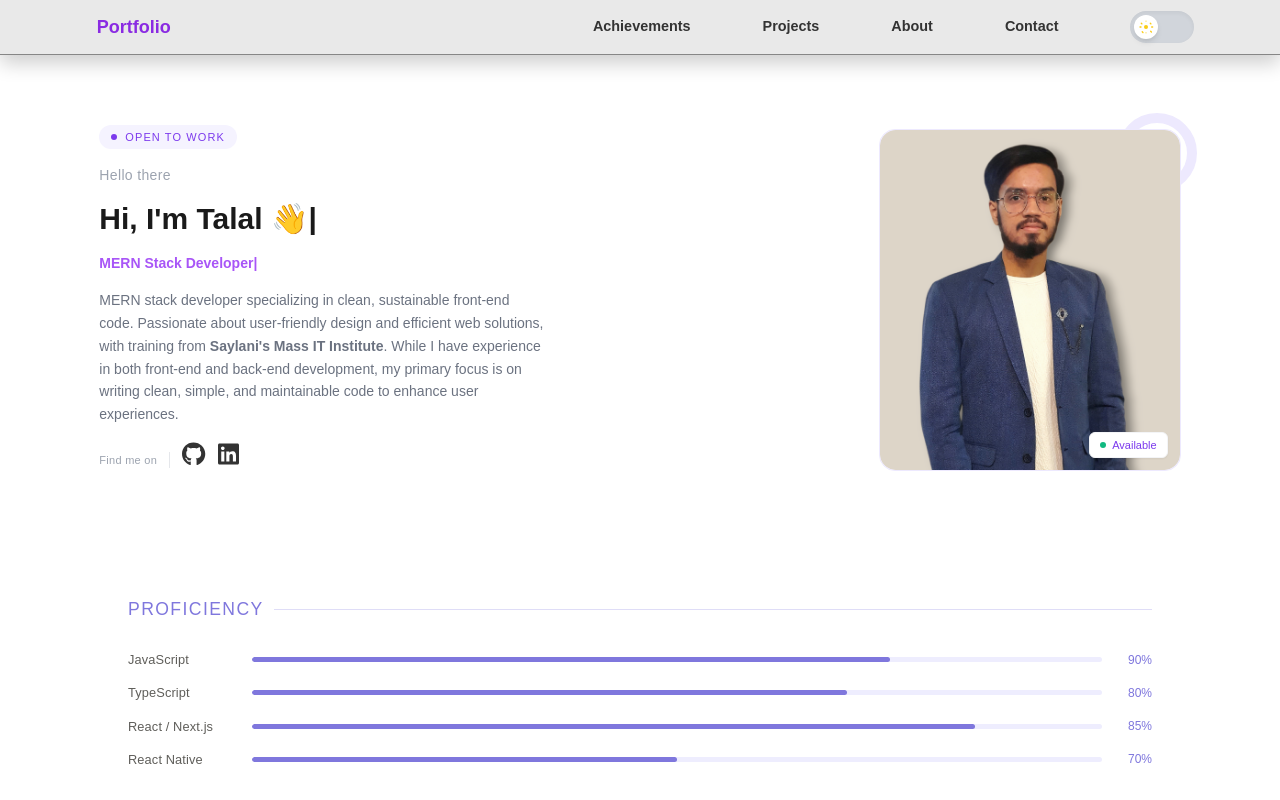
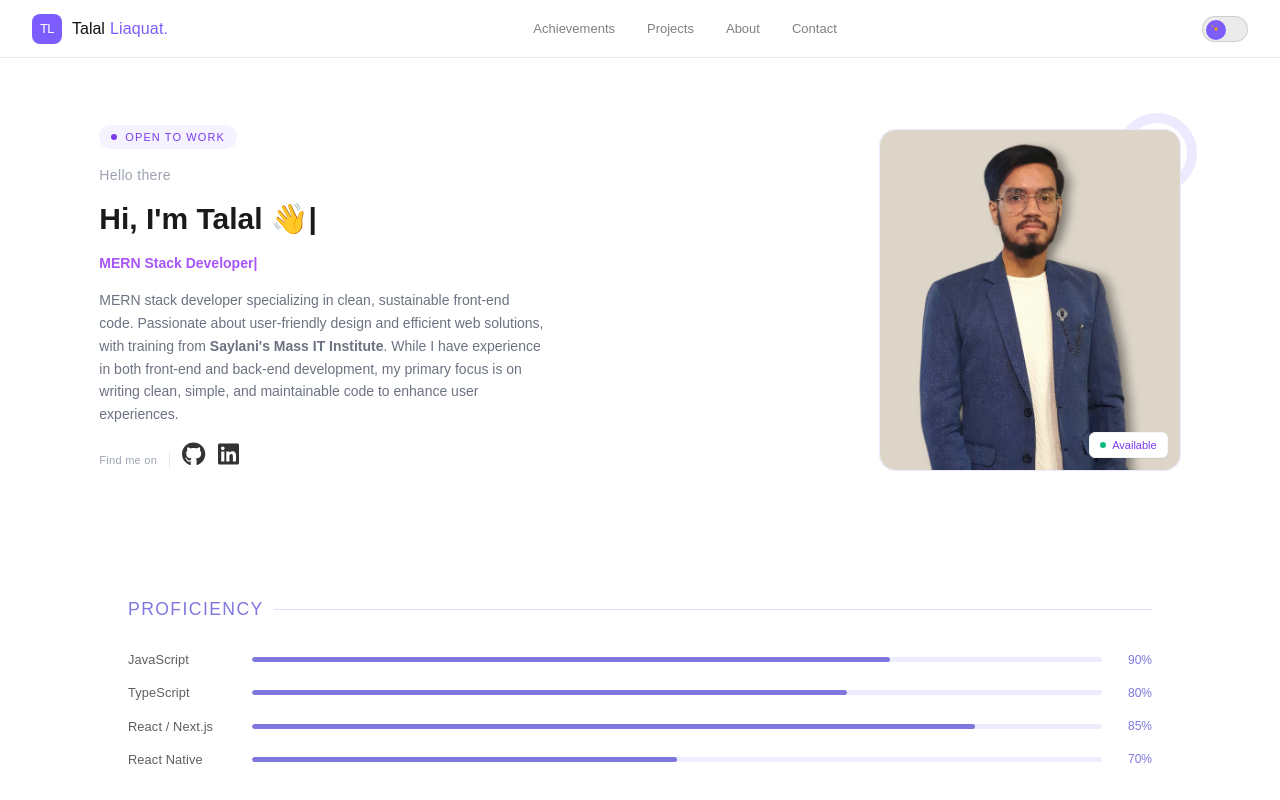
Before and after one commit to Muhammadtalalliaquat/Portfolio, a Next.js app: page /portfolio in a window 1280 px wide. Shown: the top 800 px of the page. Built offline with nearby package versions, Linux system fonts and the light colour scheme.

Commit message:
update navbar UI

```diff
--- a/src/components/main.module.css
+++ b/src/components/main.module.css
@@ -1,101 +1,176 @@
 .navbar {
   position: fixed;
-  top: 0;
-  left: 0;
+  top: 0; left: 0;
   width: 100%;
   z-index: 1000;
   display: flex;
-  justify-content: space-around;
   align-items: center;
-  gap: 25%;
-  padding: 0.7rem 2rem;
-  color: var(--text-color);
-  background: var(--background-color);
-  box-shadow: 0 8px 20px rgba(0, 0, 0, 0.2);
-  border-bottom: 1px solid #868686;
+  justify-content: space-between;
+  padding: 0 2rem;
+  height: 58px;
+  transition: background 0.3s, box-shadow 0.3s, border-color 0.3s;
+  border-bottom: 0.5px solid transparent;
 }
 
-/* .navbar.scrolled {
-  background: rgba(40, 20, 60, 0.9);
-  backdrop-filter: blur(10px);
-  box-shadow: 0 6px 25px rgba(0, 0, 0, 0.3);
-} */
-
+.dark {
+  background: #0d0d14;
+  border-color: rgba(255, 255, 255, 0.08);
+  color: #fff;
+}
 .light {
-  background-color: #e9e9e9;
+  background: #ffffff;
+  border-color: rgba(0, 0, 0, 0.08);
+  color: #111;
 }
-.dark {
-  color: #e9e9e9;
+.scrolled {
+  box-shadow: 0 4px 24px rgba(0, 0, 0, 0.12);
 }
 
-.menu {
+/* Logo */
+.logo { display: flex; align-items: center; gap: 5px; cursor: pointer; border: none; background: none; }
+.logoMark {
+  width: 30px; height: 30px; border-radius: 8px;
+  background: #7c5cfc;
+  display: flex; align-items: center; justify-content: center;
+  font-size: 13px; font-weight: 500; color: #fff; letter-spacing: -0.5px;
+  flex-shrink: 0;
+  margin-right: 5px;
+}
+.logo span:not(.logoMark) { font-size: 16px; font-weight: 500; color: inherit; letter-spacing: 0.01em; }
+.dot { color: #7c5cfc !important; }
+
+/* Desktop nav links */
+.links {
   display: flex;
   align-items: center;
   list-style: none;
-  gap: 3.5rem;
-  font-size: 0.9rem;
-  transition: transform 0.3s ease;
+  gap: 4px;
+}
+.links li button {
+  display: block;
+  padding: 6px 14px;
+  font-size: 13px;
+  font-weight: 500;
+  border: none;
+  background: none;
+  cursor: pointer;
+  border-radius: 8px;
+  transition: color 0.2s, background 0.2s;
+}
+.dark .links li button { color: rgba(255, 255, 255, 0.5); }
+.light .links li button { color: rgba(0, 0, 0, 0.5); }
+.dark .links li button:hover { color: #fff; background: rgba(255,255,255,0.07); }
+.light .links li button:hover { color: #111; background: rgba(0,0,0,0.06); }
+.links li.active button {
+  color: #fff !important;
+  background: #7c5cfc;
+}
+.links li.active button:hover {
+  color: #fff !important;
+  background: #7c5cfc;
 }
 
-.active {
-  background-color: #464646;
-  /* border-radius: 8px; */
-  color: #fff !important;
+/* Controls */
+.controls {
+  display: flex;
+  align-items: center;
+  gap: 12px;
 }
 
-.menu li {
+/* Theme toggle */
+.themeToggle {
   position: relative;
+  width: 46px; height: 26px;
+  border-radius: 99px;
+  border: 0.5px solid rgba(255,255,255,0.15);
+  background: rgba(255,255,255,0.08);
   cursor: pointer;
-  color: var(--text-color);
-  font-weight: bolder;
-  padding-left: 8px;
-  padding-right: 8px;
-  transition: all 0.3s ease;
+  display: flex; align-items: center;
+  transition: background 0.3s;
+}
+.light .themeToggle {
+  background: rgba(0,0,0,0.08);
+  border-color: rgba(0,0,0,0.12);
+}
+.thumb {
+  position: absolute;
+  left: 3px; top: 3px;
+  width: 20px; height: 20px;
+  border-radius: 50%;
+  background: #7c5cfc;
+  transition: transform 0.3s;
+}
+.thumbDark { transform: translateX(20px); background: #f59e0b; }
+.sunIcon {
+  position: absolute; left: 6px;
+  color: #f59e0b;
+  opacity: 0; transition: opacity 0.3s;
+}
+.moonIcon {
+  position: absolute; right: 6px;
+  color: rgba(255,255,255,0.7);
+  opacity: 0; transition: opacity 0.3s;
+}
+.iconVisible { opacity: 1; }
+
+/* Hamburger (CSS bars) */
+.hamburger {
+  display: none;
+  flex-direction: column;
+  justify-content: center;
+  gap: 5px;
+  width: 34px; height: 34px;
+  background: none;
+  border: 0.5px solid rgba(255,255,255,0.15);
+  border-radius: 8px;
+  cursor: pointer;
+  padding: 0 8px;
+}
+.light .hamburger { border-color: rgba(0,0,0,0.15); }
+.bar {
+  display: block;
+  width: 100%; height: 1.5px;
+  border-radius: 2px;
+  background: currentColor;
+  transition: transform 0.25s, opacity 0.25s;
+}
+.barTop { transform: translateY(6.5px) rotate(45deg); }
+.barMid { opacity: 0; }
+.barBot { transform: translateY(-6.5px) rotate(-45deg); }
+
+/* Overlay */
+.overlay {
+  position: fixed; inset: 0; z-index: 40;
 }
 
-.menu li:hover {
-  color: var(--primary-color);
-  border-radius: 5px;
-  transform: scale(1.05);
+/* Mobile menu */
+.mobileMenu {
+  position: absolute;
+  top: 58px; left: 0; right: 0;
+  z-index: 50;
+  list-style: none;
+  padding: 0.75rem 1rem;
+  border-bottom: 0.5px solid rgba(255,255,255,0.08);
+  display: flex; flex-direction: column; gap: 4px;
+}
+.dark .mobileMenu { background: #0d0d14; }
+.light .mobileMenu { background: #fff; border-color: rgba(0,0,0,0.08); }
+.mobileMenu li button {
+  display: block; width: 100%;
+  text-align: left;
+  padding: 10px 14px;
+  font-size: 13px; font-weight: 500;
+  border: none; background: none; cursor: pointer;
+  border-radius: 8px;
+  transition: background 0.15s, color 0.15s;
+}
+.dark .mobileMenu li button { color: rgba(255,255,255,0.5); }
+.light .mobileMenu li button { color: rgba(0,0,0,0.5); }
+.mobileMenu li.active button,
+.mobileMenu li button:hover {
+  color: #fff; background: #7c5cfc;
 }
 
-.menu li::after {
-  content: "";
-  position: absolute;
-  bottom: 0;
-  left: 0;
-  width: 0;
-  height: 2px;
-  background-color: var(--primary-color);
-  transition: width 0.3s ease;
-}
-
-.menu li.themeToggleLi::after {
-  content: none !important;
-}
-
-.btn {
-  color: var(--primary-color);
-  border: none;
-  padding: 0.6rem 1.2rem;
-  cursor: pointer;
-  font-weight: 600;
-  font-size: large;
-  transition: all 0.3s ease;
-}
-
-.menu li {
-  cursor: pointer;
-}
-
-.hamburger {
-  display: none;
-  font-size: 1.5rem;
-  background: none;
-  border: none;
-  color: var(--text-color);
-  cursor: pointer;
-}
 
 .iconContanier {
   display: flex;
@@ -113,155 +188,7 @@
   color: #0570ce;
 }
 
-/* Loader styling  */
-
-.container {
-  display: flex;
-  flex-direction: column;
-  align-items: center;
-  justify-content: center;
-  height: 100vh;
-  background-color: #f8f9fa;
+@media (max-width: 768px) {
+  .links { display: none; }
+  .hamburger { display: flex; }
 }
-.image {
-  object-fit: cover;
-  width: 50;
-  height: 50;
-}
-.text {
-  margin-top: 16;
-  font-size: 1.5em;
-  color: #333;
-  font-weight: bold;
-}
-.span {
-  text-align: center;
-  font-size: 0.8em;
-  letter-spacing: 3px;
-}
-
-@media (max-width: 1108px) {
-  .menu {
-    justify-content: center;
-    gap: 3%;
-  }
-  .menu li {
-    font-size: 0.95rem;
-  }
-}
-
-@media (max-width: 768px) {
-  .navbar {
-    justify-content: space-between;
-    padding: 0.7rem 1.5rem;
-  }
-  .menu {
-    opacity: 0;
-    transform: translateY(120px);
-    transition: opacity 0.3s ease, transform 0.3s ease;
-    position: absolute;
-    top: 53px;
-    right: 0;
-    background: var(--background-color);
-    box-shadow: 0 8px 20px rgba(0, 0, 0, 0.1);
-    width: 100%;
-    padding: 1rem;
-    pointer-events: none;
-    display: flex;
-    flex-direction: column;
-    justify-content: center;
-    align-items: start;
-    color: var(--text-color);
-  }
-
-  .menu_open {
-    opacity: 1;
-    transform: translateY(0);
-    pointer-events: auto;
-  }
-
-  .hamburger {
-    display: block;
-    position: relative;
-    width: 30px;
-    height: 30px;
-    background: none;
-    border: none;
-    padding-top: 10px;
-    cursor: pointer;
-  }
-
-  .iconWrapper {
-    position: relative;
-    width: 100%;
-    height: 100%;
-  }
-
-  .icon {
-    position: absolute;
-    top: 0;
-    left: 0;
-    transition: opacity 0.3s ease, transform 0.3s ease;
-    opacity: 0;
-    transform: rotate(10deg);
-  }
-
-  .light .icon {
-    filter: invert(0);
-  }
-
-  .dark .icon {
-    filter: invert(1);
-  }
-
-  .show {
-    opacity: 1;
-    transform: rotate(0deg);
-  }
-
-  .hide {
-    opacity: 0;
-    transform: rotate(90deg);
-  }
-
-  .menu {
-    gap: 2rem;
-  }
-
-  .menu li {
-    width: 100%;
-    font-size: 0.8rem;
-  }
-
-  .menu li:hover {
-    color: var(--primary-color);
-    border-radius: 5px;
-    transform: scale(0.95);
-  }
-
-  .menu li::after {
-    content: "";
-    position: absolute;
-    bottom: 0;
-    left: 0;
-    width: 0;
-    height: 2px;
-    background-color: var(--primary-color);
-    transition: width 0.3s ease;
-  }
-
-  .menu li:hover::after {
-    width: 100%;
-  }
-
-  .btn {
-    background: none;
-    color: var(--primary-color);
-    border: none;
-    padding: 0.6rem 1.2rem;
-    cursor: pointer;
-    font-weight: bolder;
-    font-size: larger;
-    transition: all 0.3s ease;
-  }
-}
--- a/src/components/navbar.js
+++ b/src/components/navbar.js
@@ -3,12 +3,14 @@
 import styles from "./../components/main.module.css";
 import { useState, useEffect } from "react";
 import { useTheme } from "./../context/themeContext";
-import Image from "next/image";
+// import Image from "next/image";
+
 
 function Navbar({ onScroll, sections }) {
   const [isMenuOpen, setIsMenuOpen] = useState(false);
   const { isDarkTheme, themeToggle } = useTheme();
   const [selected, setSelected] = useState("");
+  const [scrolled, setScrolled] = useState(false);
 
   useEffect(() => {
     if (isDarkTheme) {
@@ -18,182 +20,222 @@
     }
   }, [isDarkTheme]);
 
+    useEffect(() => {
+      const onScroll = () => setScrolled(window.scrollY > 10);
+      window.addEventListener("scroll", onScroll);
+      return () => window.removeEventListener("scroll", onScroll);
+    }, []);
+
   const handleClick = (sectionName, ref) => {
     setSelected(sectionName);
     onScroll(ref);
   };
 
-  const toggleMenubar = () => setIsMenuOpen(!isMenuOpen);
+  const navItems = [
+    { key: "achievement", label: "Achievements", ref: sections.acheievemnet },
+    { key: "projects",    label: "Projects",     ref: sections.projects },
+    { key: "about",       label: "About",        ref: sections.about },
+    { key: "contact",     label: "Contact",      ref: sections.contact },
+  ];
+
+  // const toggleMenubar = () => setIsMenuOpen(!isMenuOpen);
 
   return (
-    <div
-      className={`${styles.navbar} ${isDarkTheme ? styles.dark : styles.light}`}
-      // className={styles.navbar}
+    <nav
+      className={`${styles.navbar} ${isDarkTheme ? styles.dark : styles.light} ${scrolled ? styles.scrolled : ""}`}
     >
-      <div>
-        <span className={styles.btn} onClick={() => window.location.reload()}>
-          Portfolio
-        </span>
-      </div>
-      <div className={styles.flex_none}>
+      <span className={styles.logo} onClick={() => window.location.reload()}>
+        <span className={styles.logoMark}>TL</span>
+        Talal<span className={styles.dot}>Liaquat.</span>
+      </span>
+
+      {/* Desktop links */}
+      <ul className={styles.links}>
+        {navItems.map(({ key, label, ref }) => (
+          <li key={key} className={selected === key ? styles.active : ""}>
+            <button onClick={() => handleClick(key, ref)}>{label}</button>
+          </li>
+        ))}
+      </ul>
+
+      {/* Right controls */}
+      <div className={styles.controls}>
+        {/* Theme toggle */}
+        <button
+          className={styles.themeToggle}
+          onClick={() => themeToggle(!isDarkTheme)}
+          aria-label="Toggle theme"
+        >
+          <span
+            className={`${styles.thumb} ${isDarkTheme ? styles.thumbDark : ""}`}
+          />
+          <svg
+            className={`${styles.sunIcon} ${!isDarkTheme ? styles.iconVisible : ""}`}
+            viewBox="0 0 24 24"
+            fill="currentColor"
+            width="14"
+            height="14"
+          >
+            <path d="M12 4.5a1 1 0 0 1 1-1V2a1 1 0 0 1-2 0v1.5a1 1 0 0 1 1 1zM12 19.5a1 1 0 0 1-1 1V22a1 1 0 0 1 2 0v-1.5a1 1 0 0 1-1-1zM4.22 5.64a1 1 0 0 1 1.41 0l1.06 1.06a1 1 0 0 1-1.41 1.41L4.22 7.05a1 1 0 0 1 0-1.41zM18.31 17.73a1 1 0 0 1 1.41 0l1.06 1.06a1 1 1 1-1.41 1.41l-1.06-1.06a1 1 0 0 1 0-1.41zM2 12a1 1 0 0 1 1-1H4.5a1 1 0 0 1 0 2H3a1 1 0 0 1-1-1zM19.5 12a1 1 0 0 1 1-1H22a1 1 0 0 1 0 2h-1.5a1 1 0 0 1-1-1zM5.64 18.36a1 1 0 0 1 1.41 0l1.06 1.06a1 1 1 1-1.41 1.41L5.64 19.77a1 1 0 0 1 0-1.41zM17.73 5.64a1 1 0 0 1 1.41 0l1.06 1.06a1 1 0 0 1-1.41 1.41L17.73 7.05a1 1 0 0 1 0-1.41z" />
+            <circle cx="12" cy="12" r="3" />
+          </svg>
+          <svg
+            className={`${styles.moonIcon} ${isDarkTheme ? styles.iconVisible : ""}`}
+            viewBox="0 0 24 24"
+            fill="currentColor"
+            width="14"
+            height="14"
+          >
+            <path d="M21.64 13a1 1 0 0 0-1.05-.14A8 8 0 1 1 11.1 3.41 1 1 0 0 0 12.36 2 10 10 0 1 0 22 14.05a1 1 0 0 0-.36-1.05z" />
+          </svg>
+        </button>
+
+        {/* Hamburger */}
         <button
           className={styles.hamburger}
-          onClick={toggleMenubar}
+          onClick={() => setIsMenuOpen((v) => !v)}
           aria-label="Toggle menu"
         >
-          <div className={styles.iconWrapper}>
-            <Image
-              src="https://i.postimg.cc/FRtqmFnP/more.png"
-              alt="Hamburger Icon"
-              width={15}
-              height={15}
-              className={`${styles.icon} ${
-                !isMenuOpen ? styles.show : styles.hide
-              } ${isDarkTheme ? styles.dark : styles.light}`}
-            />
-            <Image
-              src="https://i.postimg.cc/rsftGmBg/close.png"
-              alt="Close Icon"
-              width={15}
-              height={15}
-              className={`${styles.icon} ${
-                isMenuOpen ? styles.show : styles.hide
-              } ${isDarkTheme ? styles.dark : styles.light}`}
-            />
-          </div>
+          <span
+            className={`${styles.bar} ${isMenuOpen ? styles.barTop : ""}`}
+          />
+          <span
+            className={`${styles.bar} ${isMenuOpen ? styles.barMid : ""}`}
+          />
+          <span
+            className={`${styles.bar} ${isMenuOpen ? styles.barBot : ""}`}
+          />
         </button>
-        {/* <button
-          className={styles.hamburger}
-          onClick={toggleMenubar}
-          aria-label="Toggle menu"
-        >
-          {isMenuOpen ? (
-            <Image
-              className={`${styles.closeMenustyle} ${
-                isDarkTheme ? styles.dark : styles.light
-              }`}
-              width={15}
-              height={15}
-              src={"https://i.postimg.cc/rsftGmBg/close.png"}
-              alt="Close Menu"
-            />
-          ) : (
-            <Image
-              className={`${styles.closeMenustyle} ${
-                isDarkTheme ? styles.dark : styles.light
-              }`}
-              width={15}
-              height={15}
-              src={"https://i.postimg.cc/FRtqmFnP/more.png"}
-              alt="hamburger menu"
-            />
-          )}
-        </button> */}
-        {isMenuOpen && (
+      </div>
+
+      {/* Mobile menu */}
+      {isMenuOpen && (
+        <>
           <div
-            className="fixed inset-0 z-40 sm:hidden"
+            className={styles.overlay}
             onClick={() => setIsMenuOpen(false)}
           />
-        )}
-        <div
-          className={`${isMenuOpen ? "absolute top-0 left-0 w-full z-50" : ""}`}
-          onClick={(e) => e.stopPropagation()}
-        >
-          <ul
-            className={`${styles.menu} ${isMenuOpen ? styles.menu_open : ""}`}
-          >
-            <li
-              className={selected === "achievement" ? styles.active : ""}
-              onClick={() => handleClick("achievement", sections.acheievemnet)}
-            >
-              <span>Achievements</span>
-            </li>
-            <li
-              className={selected === "projects" ? styles.active : ""}
-              onClick={() => handleClick("projects", sections.projects)}
-            >
-              <span>Projects</span>
-            </li>
-            <li
-              className={selected === "about" ? styles.active : ""}
-              onClick={() => handleClick("about", sections.about)}
-            >
-              <span>About</span>
-            </li>
-            <li
-              className={selected === "contact" ? styles.active : ""}
-              onClick={() => handleClick("contact", sections.contact)}
-            >
-              <span>Contact</span>
-            </li>
+          <ul className={styles.mobileMenu}>
+            {navItems.map(({ key, label, ref }) => (
+              <li key={key} className={selected === key ? styles.active : ""}>
+                <button onClick={() => handleClick(key, ref)}>{label}</button>
+              </li>
+            ))}
+          </ul>
+        </>
+      )}
+    </nav>
+    // <div
+    //   className={`${styles.navbar} ${isDarkTheme ? styles.dark : styles.light}`}
+    // >
+    //   <div>
+    //     <span className={styles.btn} onClick={() => window.location.reload()}>
+    //       Portfolio
+    //     </span>
+    //   </div>
+    //   <div className={styles.flex_none}>
+    //     <button
+    //       className={styles.hamburger}
+    //       onClick={toggleMenubar}
+    //       aria-label="Toggle menu"
+    //     >
+    //       <div className={styles.iconWrapper}>
+    //         <Image
+    //           src="https://i.postimg.cc/FRtqmFnP/more.png"
+    //           alt="Hamburger Icon"
+    //           width={15}
+    //           height={15}
+    //           className={`${styles.icon} ${
+    //             !isMenuOpen ? styles.show : styles.hide
+    //           } ${isDarkTheme ? styles.dark : styles.light}`}
+    //         />
+    //         <Image
+    //           src="https://i.postimg.cc/rsftGmBg/close.png"
+    //           alt="Close Icon"
+    //           width={15}
+    //           height={15}
+    //           className={`${styles.icon} ${
+    //             isMenuOpen ? styles.show : styles.hide
+    //           } ${isDarkTheme ? styles.dark : styles.light}`}
+    //         />
+    //       </div>
+    //     </button>
 
-            <li className={styles.themeToggleLi}>
-              <button
-                onClick={() => themeToggle(!isDarkTheme)}
-                className="relative w-16 h-8 flex items-center bg-gray-300 dark:bg-gray-700 rounded-full transition-colors duration-500 shadow-inner"
-              >
-                {/* Circle toggle thumb */}
-                <span
-                  className={`absolute left-1 top-1 w-6 h-6 bg-white dark:bg-yellow-400 rounded-full shadow-md transform transition-transform duration-500 ${
-                    isDarkTheme ? "translate-x-8 rotate-180" : "translate-x-0"
-                  }`}
-                ></span>
+    //     {isMenuOpen && (
+    //       <div
+    //         className="fixed inset-0 z-40 sm:hidden"
+    //         onClick={() => setIsMenuOpen(false)}
+    //       />
+    //     )}
+    //     <div
+    //       className={`${isMenuOpen ? "absolute top-0 left-0 w-full z-50" : ""}`}
+    //       onClick={(e) => e.stopPropagation()}
+    //     >
+    //       <ul
+    //         className={`${styles.menu} ${isMenuOpen ? styles.menu_open : ""}`}
+    //       >
+    //         <li
+    //           className={selected === "achievement" ? styles.active : ""}
+    //           onClick={() => handleClick("achievement", sections.acheievemnet)}
+    //         >
+    //           <span>Achievements</span>
+    //         </li>
+    //         <li
+    //           className={selected === "projects" ? styles.active : ""}
+    //           onClick={() => handleClick("projects", sections.projects)}
+    //         >
+    //           <span>Projects</span>
+    //         </li>
+    //         <li
+    //           className={selected === "about" ? styles.active : ""}
+    //           onClick={() => handleClick("about", sections.about)}
+    //         >
+    //           <span>About</span>
+    //         </li>
+    //         <li
+    //           className={selected === "contact" ? styles.active : ""}
+    //           onClick={() => handleClick("contact", sections.contact)}
+    //         >
+    //           <span>Contact</span>
+    //         </li>
 
-                {/* Sun icon (Light mode) */}
-                <svg
-                  className={`absolute left-2 w-4 h-4 text-yellow-400 transition-opacity duration-500 ${
-                    isDarkTheme ? "opacity-0" : "opacity-100"
-                  }`}
-                  fill="currentColor"
-                  viewBox="0 0 24 24"
-                >
-                  <path d="M12 4.5a1 1 0 0 1 1-1V2a1 1 0 0 1-2 0v1.5a1 1 0 0 1 1 1zM12 19.5a1 1 0 0 1-1 1V22a1 1 0 0 1 2 0v-1.5a1 1 0 0 1-1-1zM4.22 5.64a1 1 0 0 1 1.41 0l1.06 1.06a1 1 0 0 1-1.41 1.41L4.22 7.05a1 1 0 0 1 0-1.41zM18.31 17.73a1 1 0 0 1 1.41 0l1.06 1.06a1 1 0 1 1-1.41 1.41l-1.06-1.06a1 1 0 0 1 0-1.41zM2 12a1 1 0 0 1 1-1H4.5a1 1 0 0 1 0 2H3a1 1 0 0 1-1-1zM19.5 12a1 1 0 0 1 1-1H22a1 1 0 0 1 0 2h-1.5a1 1 0 0 1-1-1zM5.64 18.36a1 1 0 0 1 1.41 0l1.06 1.06a1 1 0 1 1-1.41 1.41L5.64 19.77a1 1 0 0 1 0-1.41zM17.73 5.64a1 1 0 0 1 1.41 0l1.06 1.06a1 1 0 0 1-1.41 1.41L17.73 7.05a1 1 0 0 1 0-1.41z" />
-                  <circle cx="12" cy="12" r="3" />
-                </svg>
+    //         <li className={styles.themeToggleLi}>
+    //           <button
+    //             onClick={() => themeToggle(!isDarkTheme)}
+    //             className="relative w-16 h-8 flex items-center bg-gray-300 dark:bg-gray-700 rounded-full transition-colors duration-500 shadow-inner"
+    //           >
+    //             <span
+    //               className={`absolute left-1 top-1 w-6 h-6 bg-white dark:bg-yellow-400 rounded-full shadow-md transform transition-transform duration-500 ${
+    //                 isDarkTheme ? "translate-x-8 rotate-180" : "translate-x-0"
+    //               }`}
+    //             ></span>
 
-                {/* Moon icon (Dark mode) */}
-                <svg
-                  className={`absolute right-2 w-4 h-4 text-gray-100 transition-opacity duration-500 ${
-                    isDarkTheme ? "opacity-100" : "opacity-0"
-                  }`}
-                  fill="currentColor"
-                  viewBox="0 0 24 24"
-                >
-                  <path d="M21.64 13a1 1 0 0 0-1.05-.14A8 8 0 1 1 11.1 3.41 1 1 0 0 0 12.36 2 10 10 0 1 0 22 14.05a1 1 0 0 0-.36-1.05z" />
-                </svg>
-              </button>
-              {/* <label className="swap swap-rotate">
-              <input
-                type="checkbox"
-                className="theme-controller"
-                value="synthwave"
-                checked={isDarkTheme}
-                onChange={themeToggle}
-              />
+    //             <svg
+    //               className={`absolute left-2 w-4 h-4 text-yellow-400 transition-opacity duration-500 ${
+    //                 isDarkTheme ? "opacity-0" : "opacity-100"
+    //               }`}
+    //               fill="currentColor"
+    //               viewBox="0 0 24 24"
+    //             >
+    //               <path d="M12 4.5a1 1 0 0 1 1-1V2a1 1 0 0 1-2 0v1.5a1 1 0 0 1 1 1zM12 19.5a1 1 0 0 1-1 1V22a1 1 0 0 1 2 0v-1.5a1 1 0 0 1-1-1zM4.22 5.64a1 1 0 0 1 1.41 0l1.06 1.06a1 1 0 0 1-1.41 1.41L4.22 7.05a1 1 0 0 1 0-1.41zM18.31 17.73a1 1 0 0 1 1.41 0l1.06 1.06a1 1 0 1 1-1.41 1.41l-1.06-1.06a1 1 0 0 1 0-1.41zM2 12a1 1 0 0 1 1-1H4.5a1 1 0 0 1 0 2H3a1 1 0 0 1-1-1zM19.5 12a1 1 0 0 1 1-1H22a1 1 0 0 1 0 2h-1.5a1 1 0 0 1-1-1zM5.64 18.36a1 1 0 0 1 1.41 0l1.06 1.06a1 1 0 1 1-1.41 1.41L5.64 19.77a1 1 0 0 1 0-1.41zM17.73 5.64a1 1 0 0 1 1.41 0l1.06 1.06a1 1 0 0 1-1.41 1.41L17.73 7.05a1 1 0 0 1 0-1.41z" />
+    //               <circle cx="12" cy="12" r="3" />
+    //             </svg>
 
-              <svg
-                className="swap-off h-6 w-10 fill-current"
-                xmlns="http://www.w3.org/2000/svg"
-                viewBox="0 0 24 24"
-              >
-                <path d="M5.64,17l-.71.71a1,1,0,0,0,0,1.41,1,1,0,0,0,1.41,0l.71-.71A1,1,0,0,0,5.64,17ZM5,12a1,1,0,0,0-1-1H3a1,1,0,0,0,0,2H4A1,1,0,0,0,5,12Zm7-7a1,1,0,0,0,1-1V3a1,1,0,0,0-2,0V4A1,1,0,0,0,12,5ZM5.64,7.05a1,1,0,0,0,.7.29,1,1,0,0,0,.71-.29,1,1,0,0,0,0-1.41l-.71-.71A1,1,0,0,0,4.93,6.34Zm12,.29a1,1,0,0,0,.7-.29l.71-.71a1,1,0,1,0-1.41-1.41L17,5.64a1,1,0,0,0,0,1.41A1,1,0,0,0,17.66,7.34ZM21,11H20a1,1,0,0,0,0,2h1a1,1,0,0,0,0-2Zm-9,8a1,1,0,0,0-1,1v1a1,1,0,0,0,2,0V20A1,1,0,0,0,12,19ZM18.36,17A1,1,0,0,0,17,18.36l.71.71a1,1,0,0,0,1.41,0,1,1,0,0,0,0-1.41ZM12,6.5A5.5,5.5,0,1,0,17.5,12,5.51,5.51,0,0,0,12,6.5Zm0,9A3.5,3.5,0,1,1,15.5,12,3.5,3.5,0,0,1,12,15.5Z" />
-              </svg>
-              {isMenuOpen && (
-                <span style={{ marginLeft: "40px" }}>Dark To Light</span>
-              )}
-              <svg
-                className="swap-on h-6 w-10 fill-current"
-                xmlns="http://www.w3.org/2000/svg"
-                viewBox="0 0 24 24"
-              >
-                <path d="M21.64,13a1,1,0,0,0-1.05-.14,8.05,8.05,0,0,1-3.37.73A8.15,8.15,0,0,1,9.08,5.49a8.59,8.59,0,0,1,.25-2A1,1,0,0,0,8,2.36,10.14,10.14,0,1,0,22,14.05,1,1,0,0,0,21.64,13Zm-9.5,6.69A8.14,8.14,0,0,1,7.08,5.22v.27A10.15,10.15,0,0,0,17.22,15.63a9.79,9.79,0,0,0,2.1-.22A8.11,8.11,0,0,1,12.14,19.73Z" />
-              </svg>
-            </label> */}
-            </li>
-          </ul>
-        </div>
-      </div>
-    </div>
+    //             <svg
+    //               className={`absolute right-2 w-4 h-4 text-gray-100 transition-opacity duration-500 ${
+    //                 isDarkTheme ? "opacity-100" : "opacity-0"
+    //               }`}
+    //               fill="currentColor"
+    //               viewBox="0 0 24 24"
+    //             >
+    //               <path d="M21.64 13a1 1 0 0 0-1.05-.14A8 8 0 1 1 11.1 3.41 1 1 0 0 0 12.36 2 10 10 0 1 0 22 14.05a1 1 0 0 0-.36-1.05z" />
+    //             </svg>
+    //           </button>
+    //         </li>
+    //       </ul>
+    //     </div>
+    //   </div>
+    // </div>
   );
 }
 
--- a/src/components/projectData.ts
+++ b/src/components/projectData.ts
@@ -110,7 +110,8 @@
     id: 1,
     degree: "Intermediate in Computer Science",
     institution: "Govt. Islamia Science College",
-    status: "Ongoing",
+    completedYear: 2025,
+    status: "",
   },
   {
     id: 2,
```
